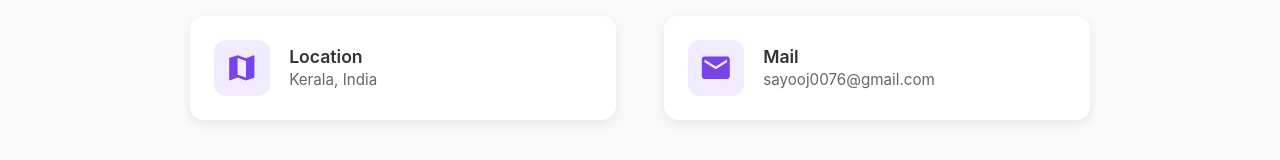
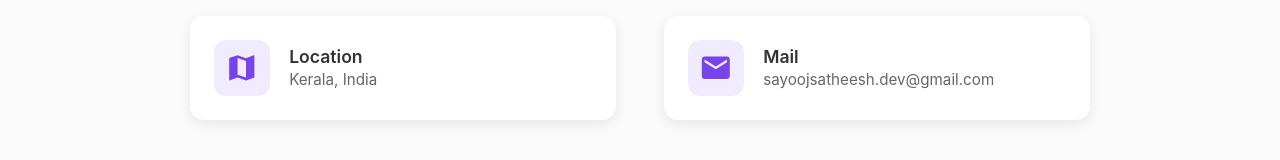
Before and after one commit to sayoojsatheesh/Portfolio, a React (Create React App) app: page / in a window 1280 px wide. Shown: the part 3349-3509 px from the top of the page. Built offline with nearby package versions, Linux system fonts and the light colour scheme.

Commit message:
Contact Section Updated

```diff
--- a/src/components/Contact/Contact.js
+++ b/src/components/Contact/Contact.js
@@ -16,8 +16,8 @@ const Contact = () => {
     {
       icon: <EmailIcon className={classes.icon} />,
       heading: "Mail",
-      details: "sayooj0076@gmail.com",
-      link: "mailto:sayooj0076@gmail.com",
+      details: "sayoojsatheesh.dev@gmail.com",
+      link: "mailto:sayoojsatheesh.dev@gmail.com",
     },
   ];
 
```
